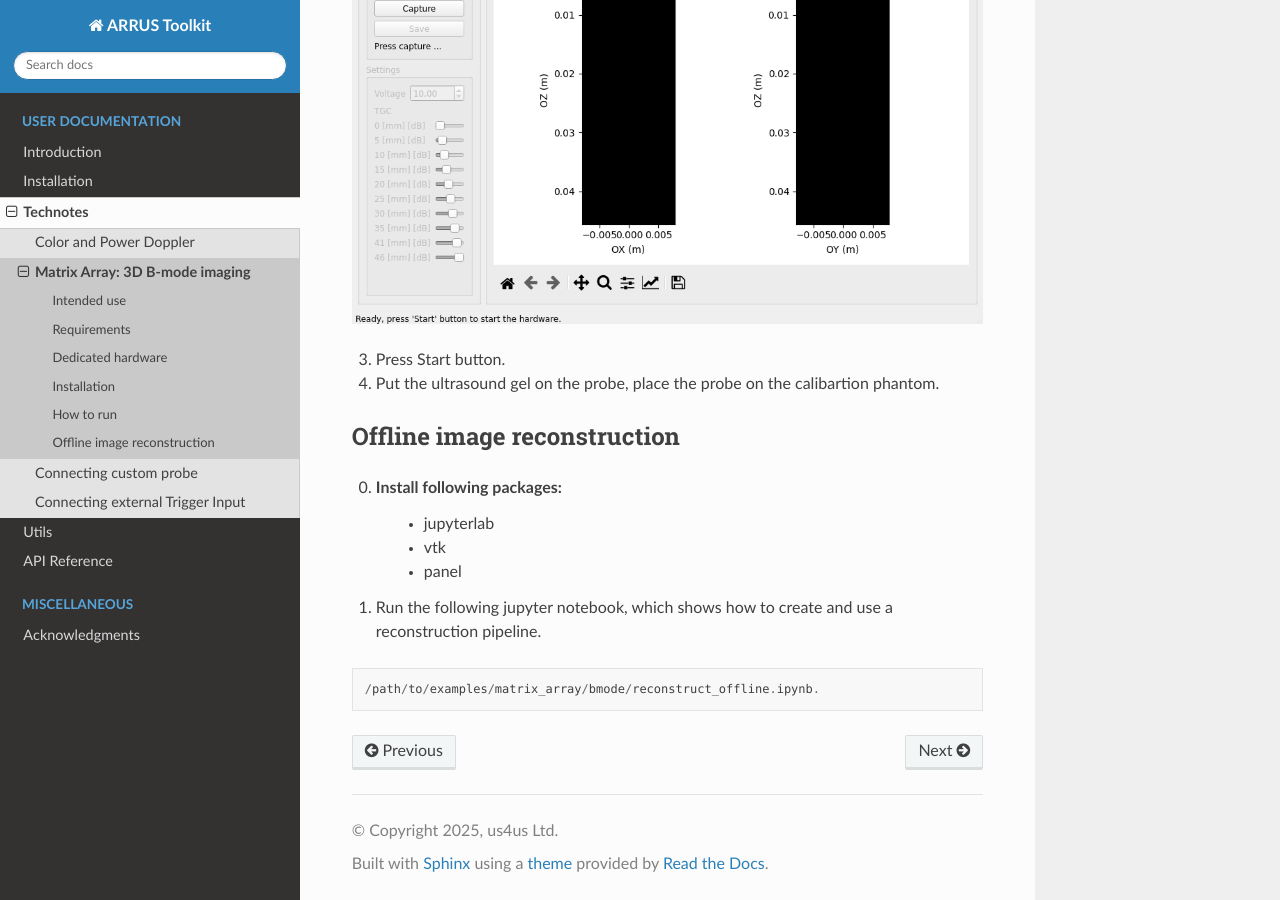
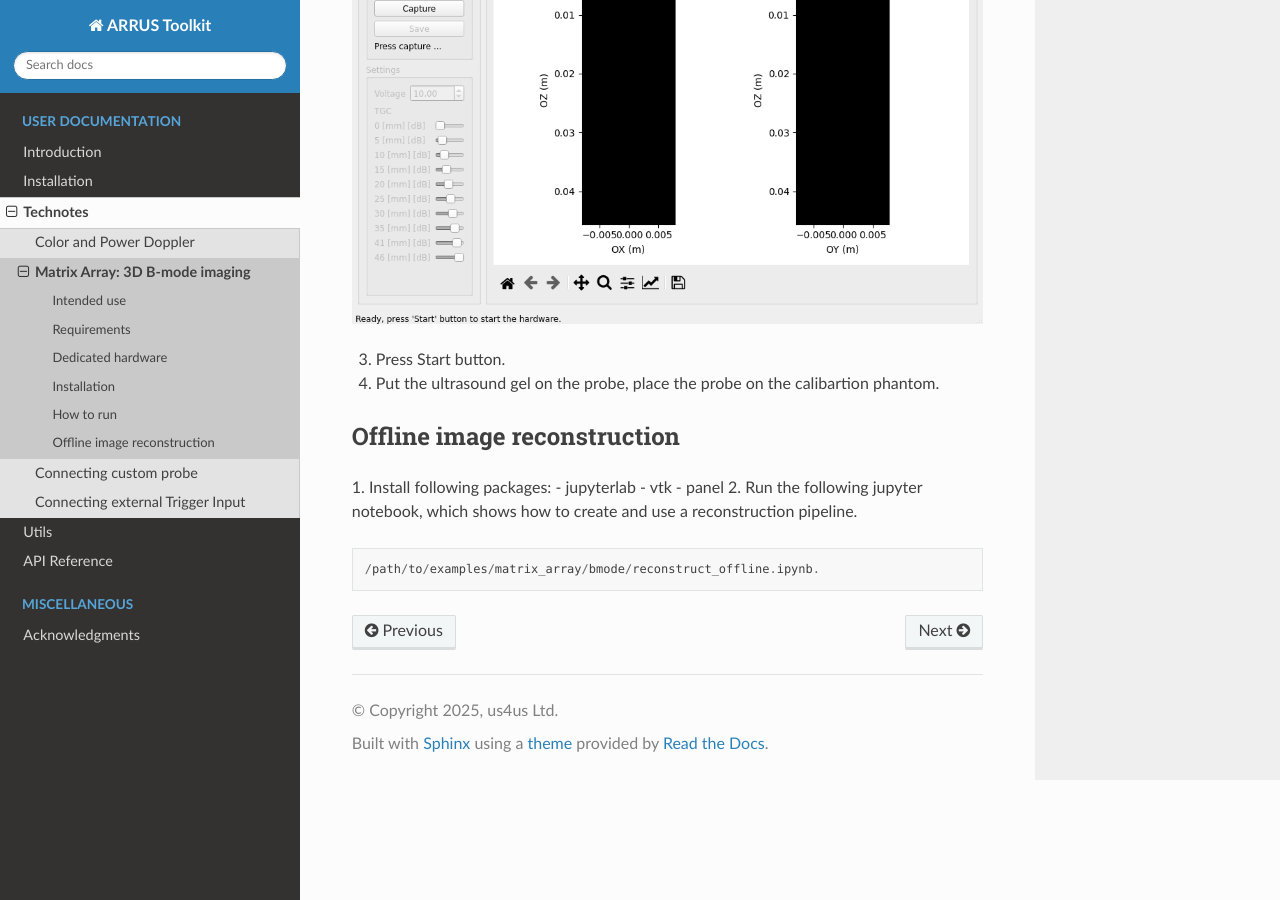
Before and after one commit to us4useu/arrus-toolkit, a Sphinx documentation site: the page built from docs/content/technotes/matrix_array/index.rst, in a window 1280 px wide and 900 px high, scrolled down 1472 px. Built offline with Sphinx 7.4.7 and the Read the Docs theme 3.1.0, drawn with Linux system fonts in a browser that asks for light colours.

Commit message:
technote updated

```diff
--- a/docs/content/technotes/matrix_array/index.rst
+++ b/docs/content/technotes/matrix_array/index.rst
@@ -65,11 +65,11 @@
 
 Offline image reconstruction
 ----------------------------
-0. Install following packages:
-    - jupyterlab
-    - vtk
-    - panel
-1. Run the following jupyter notebook, which shows how to create and use a reconstruction pipeline.
+1. Install following packages:
+- jupyterlab
+- vtk
+- panel
+2. Run the following jupyter notebook, which shows how to create and use a reconstruction pipeline.
 
 ::
 
```
